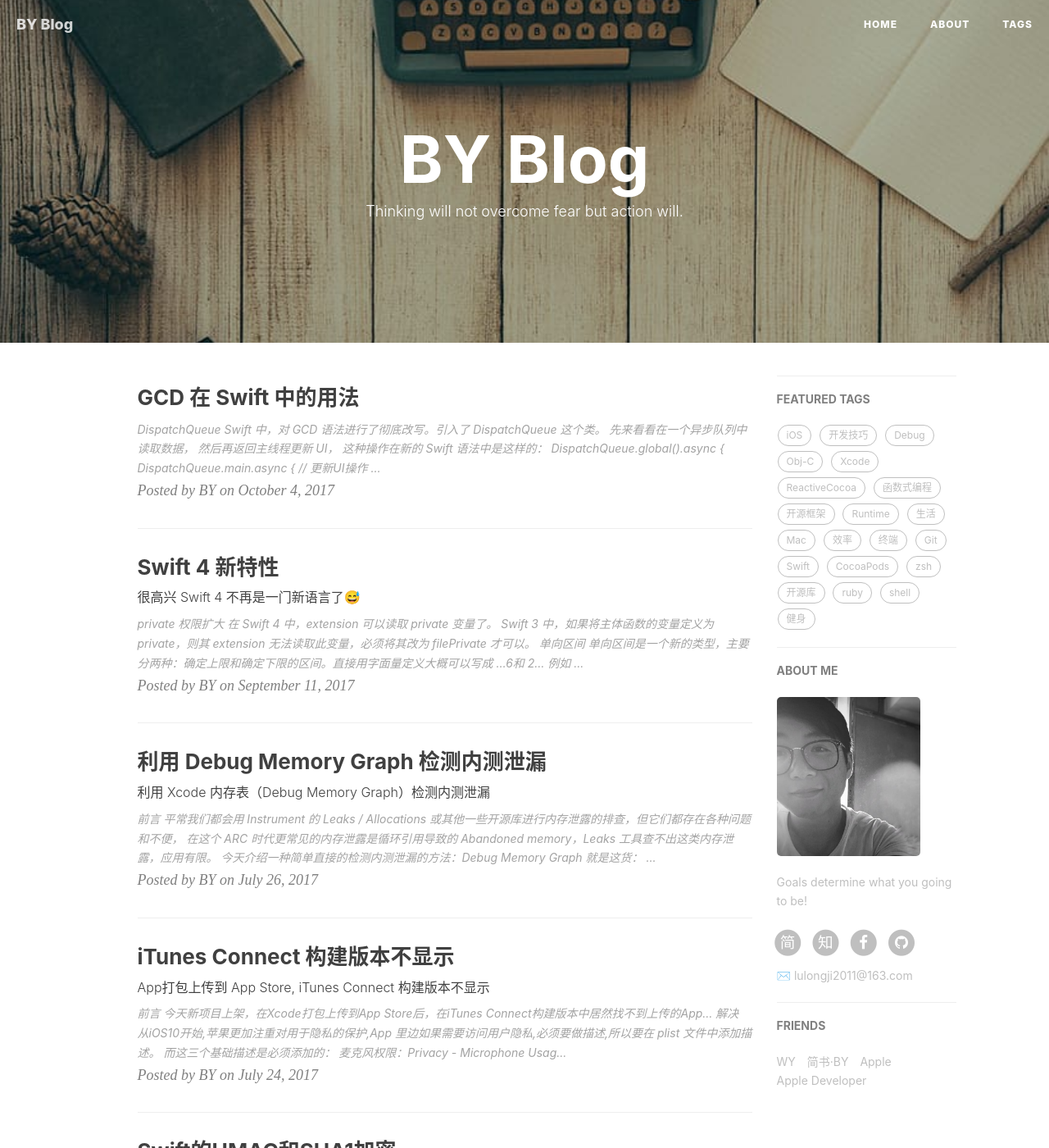
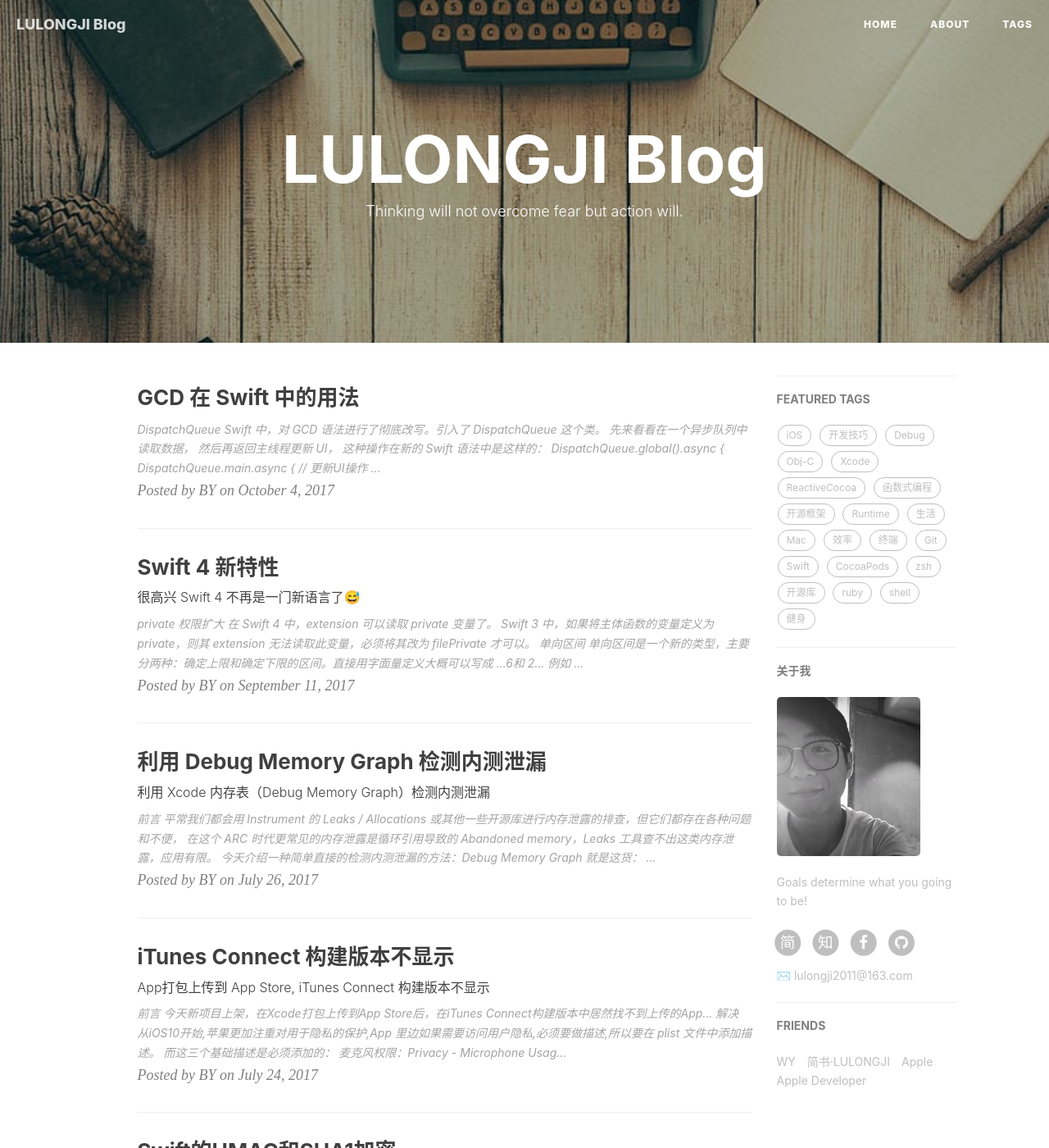
Before and after one commit to lulongji/lulongji.github.io, a Jekyll site: the page built from index.html, in a window 1280 px wide and 1400 px high. Shown: the whole window at 82% size. Built offline with Jekyll 4.4.1, drawn with Linux system fonts in a browser that asks for light colours; nearby versions of some CDN libraries; the list of posts is cut into pages by our own code; comment, search, counter and statistics services are not loaded; some of the changed text lies outside the part shown.

Commit message:
初始化

```diff
--- a/_config.yml
+++ b/_config.yml
@@ -1,10 +1,10 @@
 # Site settings
-title: BY Blog
-SEOTitle: 鲁龙基的博客 | BY Blog
+title: LULONGJI Blog
+SEOTitle: 鲁龙基的博客 | LULONGJI Blog
 header-img: img/post-bg-desk.jpg
 email: lulongji2011@163.com
 description: "Every failure is leading towards success."
-keyword: "BY, BY Blog, 柏荧的博客, lulongji, 邱柏荧, iOS, Apple, iPhone"
+keyword: "LULONGJI, LULONGJI Blog, 柏荧的博客, lulongji, 邱柏荧, iOS, Apple, iPhone"
 url: "http://lulongji.github.io"          # your host, for absolute URL
 baseurl: ""      # for example, '/blog' if your blog hosted on 'host/blog'
 github_repo: "https://github.com/lulongji/lulongji.github.io.git" # you code repository
@@ -97,7 +97,7 @@ friends: [
         title: "WY",
         href: "http://zhengwuyang.com"
     },{
-        title: "简书·BY",
+        title: "简书·LULONGJI",
         href: "http://www.jianshu.com/u/e71990ada2fd"
     },{
         title: "Apple",
--- a/_layouts/keynote.html
+++ b/_layouts/keynote.html
@@ -148,7 +148,7 @@ layout: default
                 {% if site.featured-tags %}
                 <section>
                     <hr class="hidden-sm hidden-xs">
-                    <h5><a href="/tags/">FEATURED TAGS</a></h5>
+                    <h5><a href="/tags/">标签<FEATURED TAGS></a></h5>
                     <div class="tags">
                         {% for tag in site.tags %}
                             {% if tag[1].size > {{site.featured-condition-size}} %}
--- a/_layouts/page.html
+++ b/_layouts/page.html
@@ -100,7 +100,7 @@ layout: default
 
                 <!-- Short About -->
                 <section class="visible-md visible-lg">
-                    <hr><h5><a href="{{'/about/' | prepend: site.baseurl }}">ABOUT ME</a></h5>
+                    <hr><h5><a href="{{'/about/' | prepend: site.baseurl }}">关于我<ABOUT ME></a></h5>
                     <div class="short-about">
                         {% if site.sidebar-avatar %}
                             <a href="{{ site.baseurl }}/about">
```
